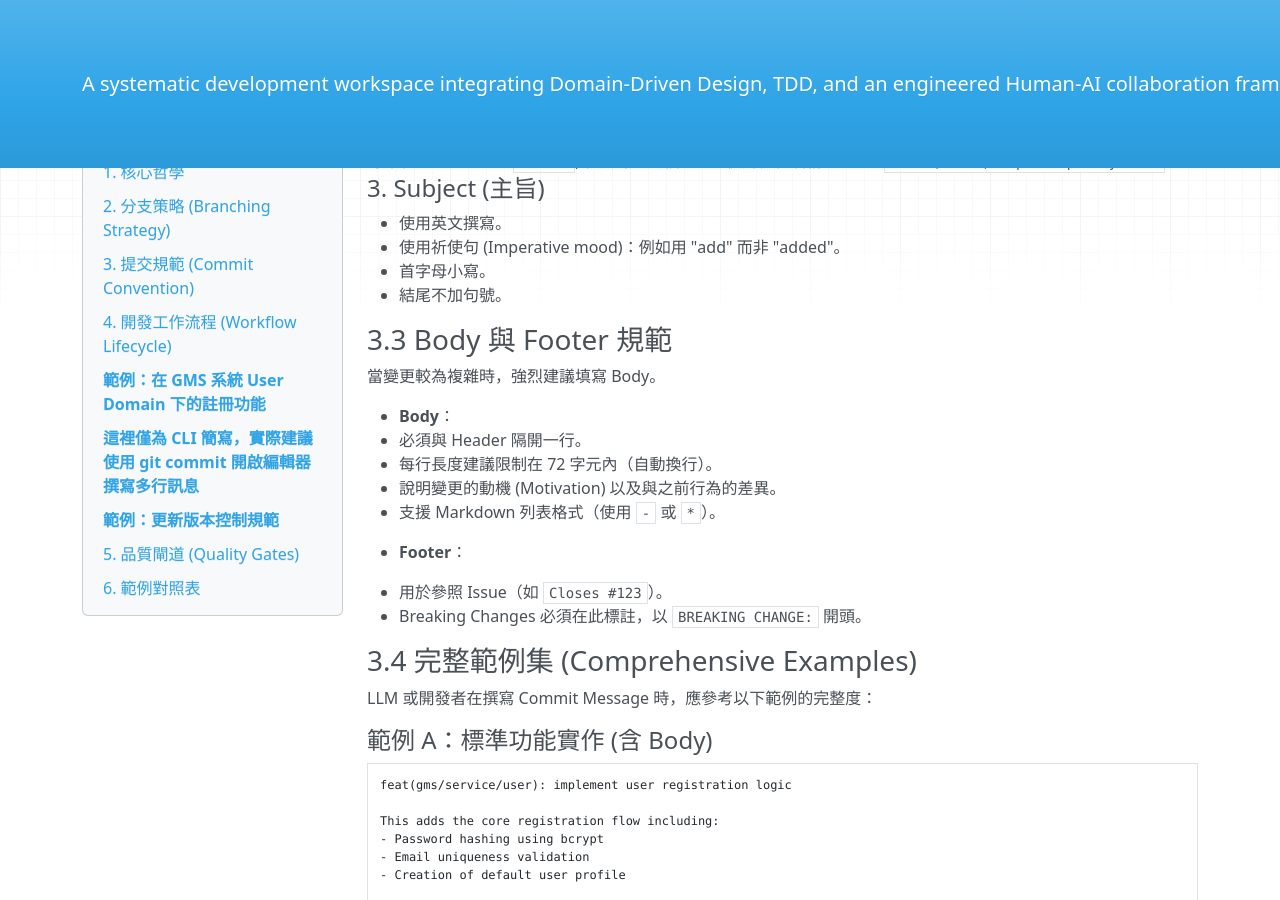
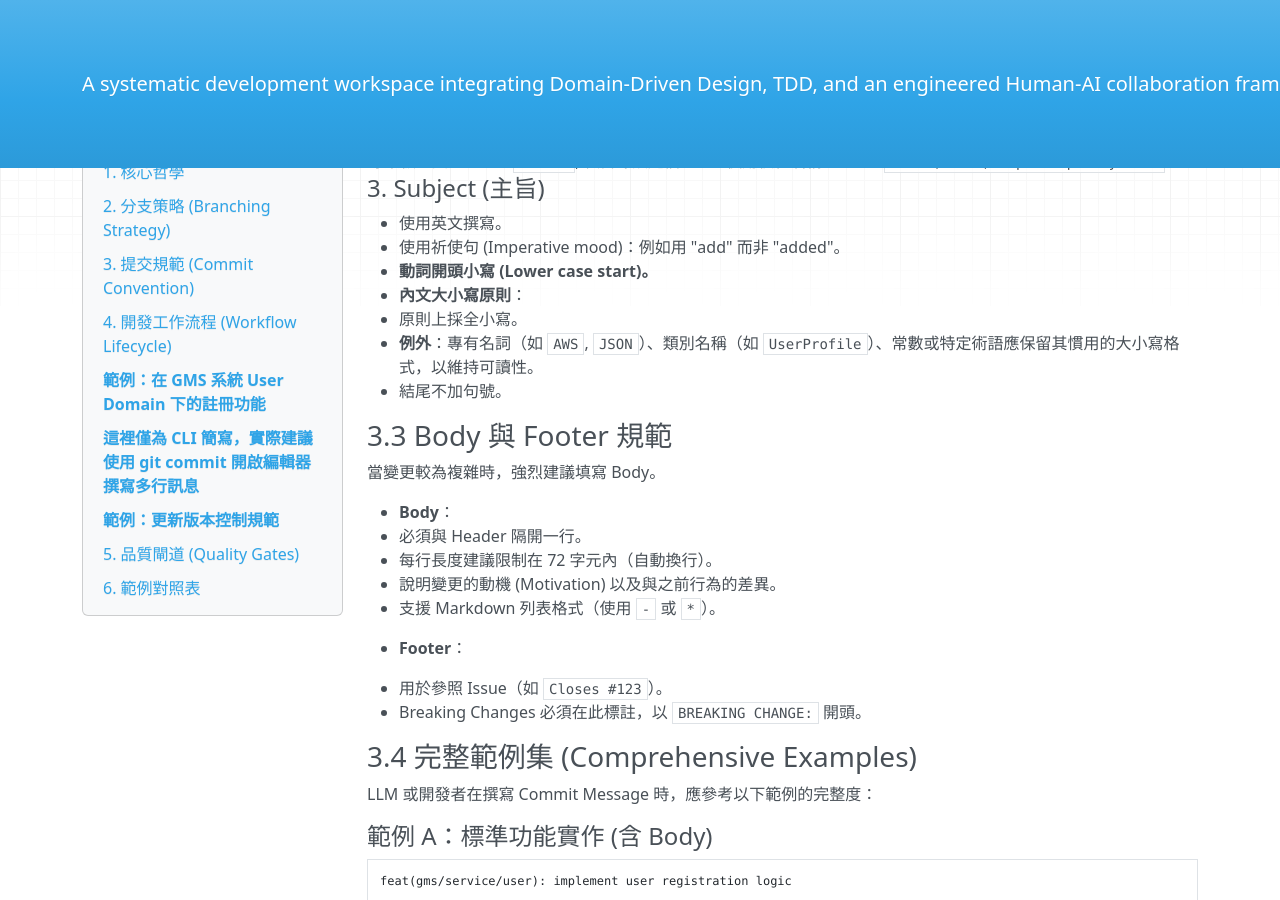
Before and after one commit to Wanini0209/wBiSaProj, an MkDocs documentation site: the page built from docs/standards/version-control.md, in a window 1280 px wide and 900 px high, scrolled down 2317 px. Built offline with MkDocs 1.6.1, drawn with Linux system fonts in a browser that asks for light colours; nearby versions of some CDN libraries.

Commit message:
docs(project): update commit subject casing rules
This relaxes the strict lowercase constraint for commit message subjects.
While the initial verb must still start with lowercase, proper nouns,
class names, and acronyms (e.g., JSON, AWS, UserFactory) should now
retain their original casing to improve readability and semantics.

```diff
--- a/docs/standards/version-control.md
+++ b/docs/standards/version-control.md
@@ -110,7 +110,10 @@ Scope 必須精準反映變更的影響範圍。本專案採用三軌制 Scope
 
 - 使用英文撰寫。
 - 使用祈使句 (Imperative mood)：例如用 "add" 而非 "added"。
-- 首字母小寫。
+- **動詞開頭小寫 (Lower case start)。**
+- **內文大小寫原則**：
+  - 原則上採全小寫。
+  - **例外**：專有名詞（如 `AWS`, `JSON`）、類別名稱（如 `UserProfile`）、常數或特定術語應保留其慣用的大小寫格式，以維持可讀性。
 - 結尾不加句號。
 
 ### 3.3 Body 與 Footer 規範
```
